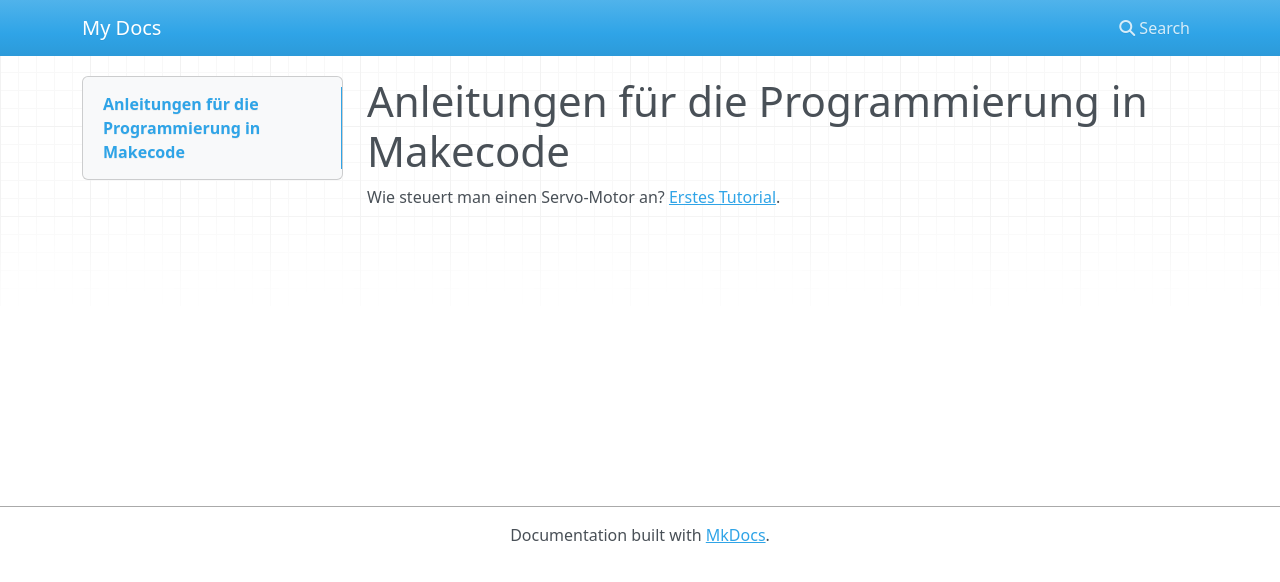
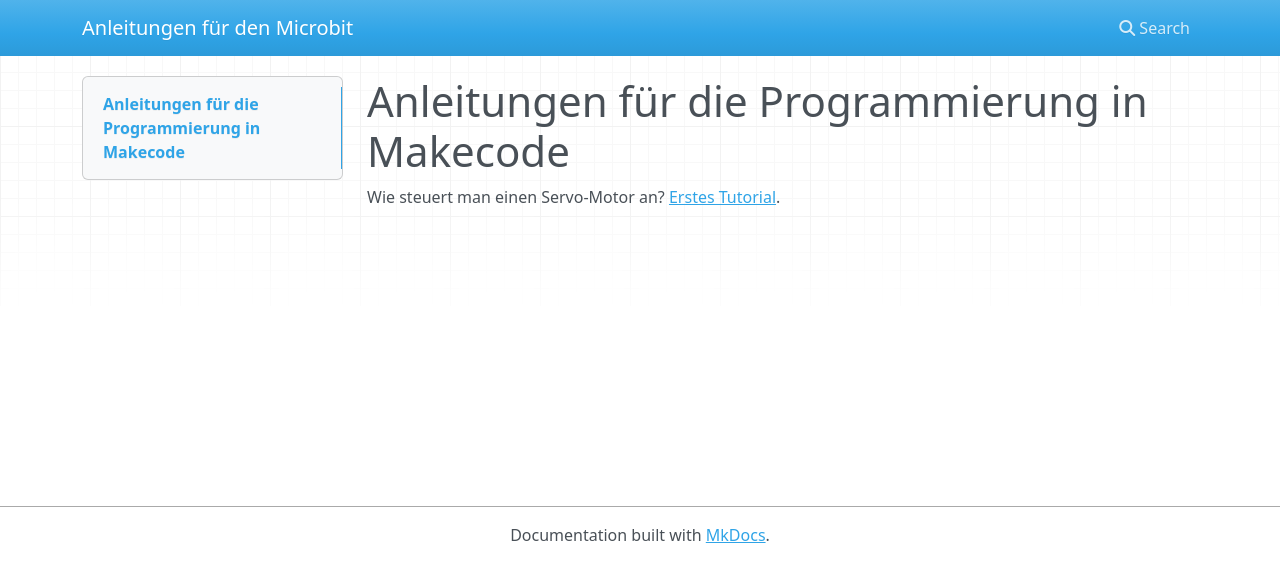
Before and after one commit to ulantede/microbit-lernen, an MkDocs documentation site: the page built from docs/index.md, in a window 1280 px wide. Shown: the top 582 px of the page. Built offline with MkDocs 1.6.1, drawn with Linux system fonts in a browser that asks for light colours; nearby versions of some CDN libraries.

```diff
--- a/mkdocs.yml
+++ b/mkdocs.yml
@@ -1 +1,6 @@
-site_name: My Docs
+site_name: Anleitungen für den Microbit
+
+theme:
+  name: mkdocs
+  analytics:
+    gtag: G-E3SCXW4P9D
```
